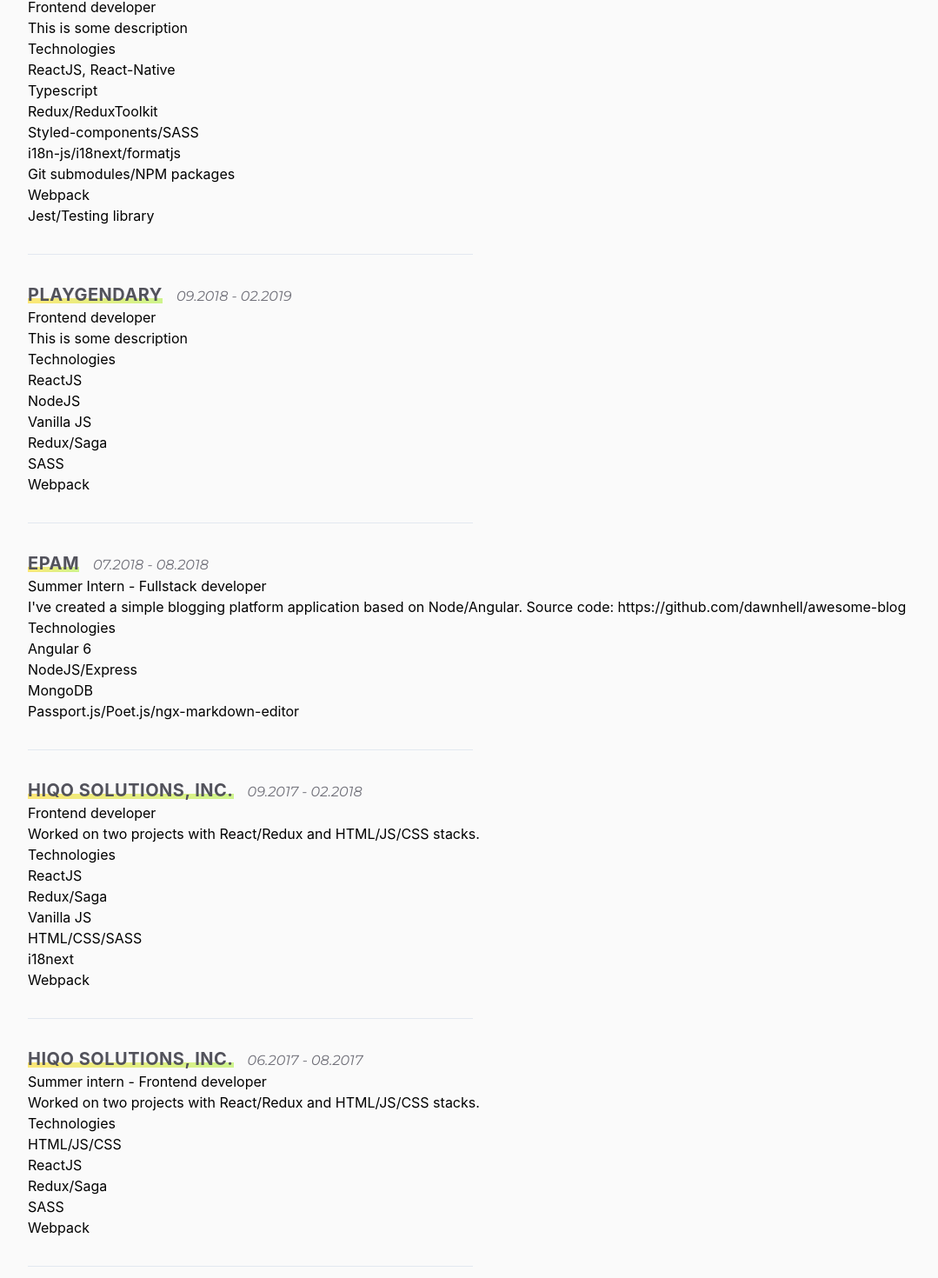
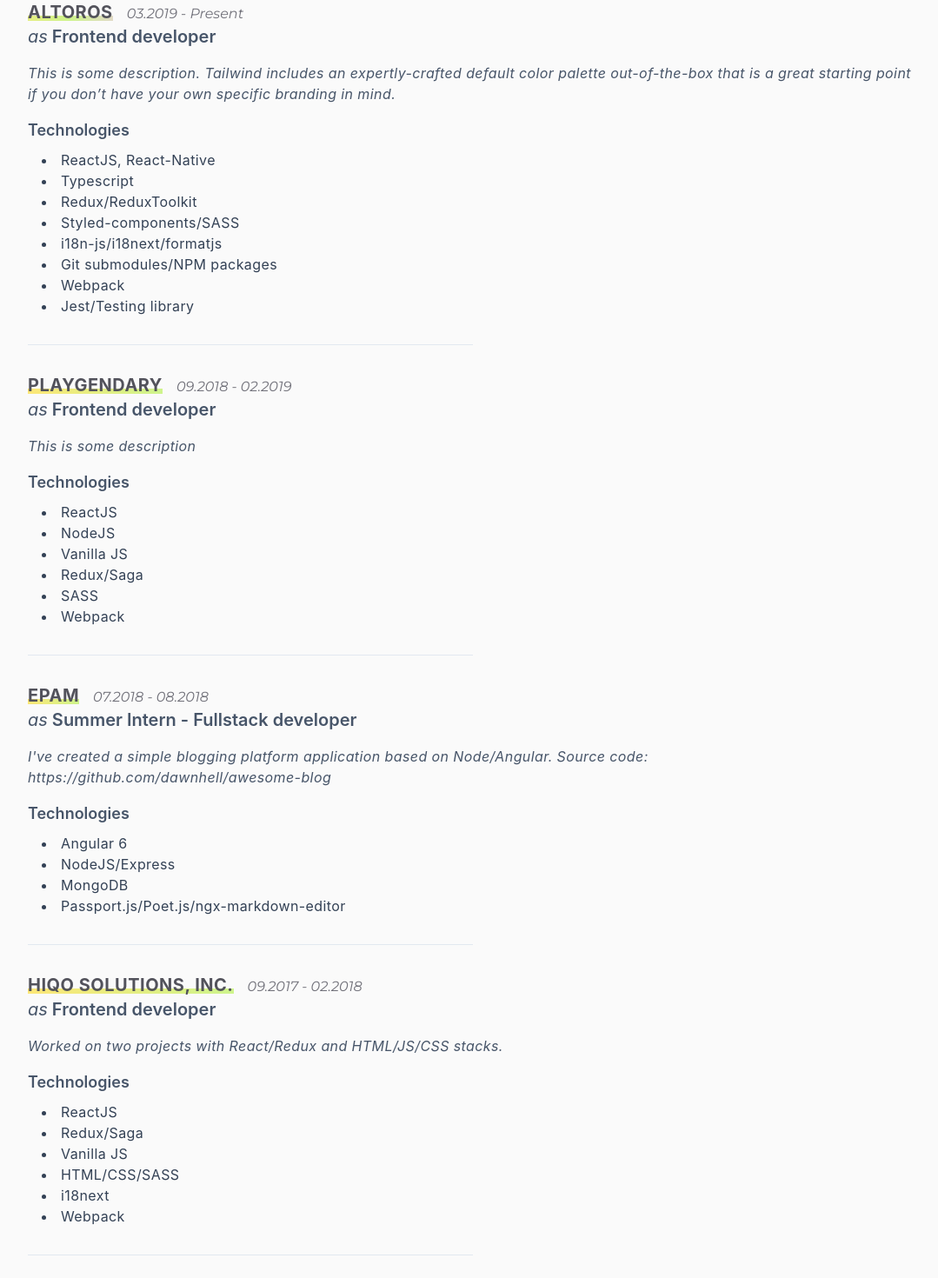
Before and after one commit to dawnhell/wlad.me, a Next.js app: page / in a window 1280 px wide. Shown: the part 574-2044 px from the top of the page at 87% size, without its empty margins (96-1175 px from the left). Built offline with nearby package versions, Linux system fonts and the light colour scheme; no server answers.

Commit message:
Style About, add GA

```diff
--- a/components/about.tsx
+++ b/components/about.tsx
@@ -3,7 +3,7 @@
 const About: FC = () => {
   return (
     <div className="pt-16 border-t border-t-slate-200">
-      <h2 className="text-2xl font-bold font-['Roboto Slab'] text-neutral-600 mb-2 tracking-wide">Work Experience</h2>
+      <h2 className="text-2xl font-bold font-['Roboto Slab'] text-slate-700 mb-2 tracking-wide">Work Experience</h2>
 
       <div className="mt-4 mb-8">
         <div className="flex justify-start items-baseline">
@@ -32,24 +32,26 @@
           <span className="text-base font-['Montserrat'] italic text-zinc-500">03.2019 - Present</span>
         </div>
 
-        <h3>Frontend developer</h3>
+        <h3 className="text-xl text-slate-600 font-['Roboto Slab'] font-semibold mb-4"><span className="font-normal italic">as</span> Frontend developer</h3>
 
-        <p>
-          This is some description
+        <p className="mb-4 text-base text-slate-600 font-['Roboto Slab'] tracking-wide italic">
+          This is some description. Tailwind includes an expertly-crafted default color
+          palette out-of-the-box that is a great starting point if you don’t
+          have your own specific branding in mind.
         </p>
 
         <div>
-          <h4>Technologies</h4>
+          <h4 className="text-lg text-slate-600 font-['Roboto Slab'] font-semibold mb-2">Technologies</h4>
 
-          <ul>
-            <li>ReactJS, React-Native</li>
-            <li>Typescript</li>
-            <li>Redux/ReduxToolkit</li>
-            <li>Styled-components/SASS</li>
-            <li>i18n-js/i18next/formatjs</li>
-            <li>Git submodules/NPM packages</li>
-            <li>Webpack</li>
-            <li>Jest/Testing library</li>
+          <ul className="list-disc list-inside pl-4">
+            <li className="text-base text-slate-700 font-['Roboto Slab'] tracking-wide">ReactJS, React-Native</li>
+            <li className="text-base text-slate-700 font-['Roboto Slab'] tracking-wide">Typescript</li>
+            <li className="text-base text-slate-700 font-['Roboto Slab'] tracking-wide">Redux/ReduxToolkit</li>
+            <li className="text-base text-slate-700 font-['Roboto Slab'] tracking-wide">Styled-components/SASS</li>
+            <li className="text-base text-slate-700 font-['Roboto Slab'] tracking-wide">i18n-js/i18next/formatjs</li>
+            <li className="text-base text-slate-700 font-['Roboto Slab'] tracking-wide">Git submodules/NPM packages</li>
+            <li className="text-base text-slate-700 font-['Roboto Slab'] tracking-wide">Webpack</li>
+            <li className="text-base text-slate-700 font-['Roboto Slab'] tracking-wide">Jest/Testing library</li>
           </ul>
         </div>
 
@@ -83,22 +85,22 @@
           <span className="text-base font-['Montserrat'] italic text-zinc-500">09.2018 - 02.2019</span>
         </div>
 
-        <h3>Frontend developer</h3>
+        <h3 className="text-xl text-slate-600 font-['Roboto Slab'] font-semibold mb-4"><span className="font-normal italic">as</span> Frontend developer</h3>
 
-        <p>
+        <p className="mb-4 text-base text-slate-600 font-['Roboto Slab'] tracking-wide italic">
           This is some description
         </p>
 
         <div>
-          <h4>Technologies</h4>
+          <h4 className="text-lg text-slate-600 font-['Roboto Slab'] font-semibold mb-2">Technologies</h4>
 
-          <ul>
-            <li>ReactJS</li>
-            <li>NodeJS</li>
-            <li>Vanilla JS</li>
-            <li>Redux/Saga</li>
-            <li>SASS</li>
-            <li>Webpack</li>
+          <ul className="list-disc list-inside pl-4">
+            <li className="text-base text-slate-700 font-['Roboto Slab'] tracking-wide">ReactJS</li>
+            <li className="text-base text-slate-700 font-['Roboto Slab'] tracking-wide">NodeJS</li>
+            <li className="text-base text-slate-700 font-['Roboto Slab'] tracking-wide">Vanilla JS</li>
+            <li className="text-base text-slate-700 font-['Roboto Slab'] tracking-wide">Redux/Saga</li>
+            <li className="text-base text-slate-700 font-['Roboto Slab'] tracking-wide">SASS</li>
+            <li className="text-base text-slate-700 font-['Roboto Slab'] tracking-wide">Webpack</li>
           </ul>
         </div>
 
@@ -132,21 +134,21 @@
           <span className="text-base font-['Montserrat'] italic text-zinc-500">07.2018 - 08.2018</span>
         </div>
 
-        <h3>Summer Intern - Fullstack developer</h3>
+        <h3 className="text-xl text-slate-600 font-['Roboto Slab'] font-semibold mb-4"><span className="font-normal italic">as</span> Summer Intern - Fullstack developer</h3>
 
-        <p>
+        <p className="mb-4 text-base text-slate-600 font-['Roboto Slab'] tracking-wide italic">
           I&apos;ve created a simple blogging platform application based on Node/Angular.
           Source code: https://github.com/dawnhell/awesome-blog
         </p>
 
         <div>
-          <h4>Technologies</h4>
+          <h4 className="text-lg text-slate-600 font-['Roboto Slab'] font-semibold mb-2">Technologies</h4>
 
-          <ul>
-            <li>Angular 6</li>
-            <li>NodeJS/Express</li>
-            <li>MongoDB</li>
-            <li>Passport.js/Poet.js/ngx-markdown-editor</li>
+          <ul className="list-disc list-inside pl-4">
+            <li className="text-base text-slate-700 font-['Roboto Slab'] tracking-wide">Angular 6</li>
+            <li className="text-base text-slate-700 font-['Roboto Slab'] tracking-wide">NodeJS/Express</li>
+            <li className="text-base text-slate-700 font-['Roboto Slab'] tracking-wide">MongoDB</li>
+            <li className="text-base text-slate-700 font-['Roboto Slab'] tracking-wide">Passport.js/Poet.js/ngx-markdown-editor</li>
           </ul>
         </div>
 
@@ -180,22 +182,22 @@
           <span className="text-base font-['Montserrat'] italic text-zinc-500">09.2017 - 02.2018</span>
         </div>
 
-        <h3>Frontend developer</h3>
+        <h3 className="text-xl text-slate-600 font-['Roboto Slab'] font-semibold mb-4"><span className="font-normal italic">as</span> Frontend developer</h3>
 
-        <p>
+        <p className="mb-4 text-base text-slate-600 font-['Roboto Slab'] tracking-wide italic">
           Worked on two projects with React/Redux and HTML/JS/CSS stacks.
         </p>
 
         <div>
-          <h4>Technologies</h4>
+          <h4 className="text-lg text-slate-600 font-['Roboto Slab'] font-semibold mb-2">Technologies</h4>
 
-          <ul>
-            <li>ReactJS</li>
-            <li>Redux/Saga</li>
-            <li>Vanilla JS</li>
-            <li>HTML/CSS/SASS</li>
-            <li>i18next</li>
-            <li>Webpack</li>
+          <ul className="list-disc list-inside pl-4">
+            <li className="text-base text-slate-700 font-['Roboto Slab'] tracking-wide">ReactJS</li>
+            <li className="text-base text-slate-700 font-['Roboto Slab'] tracking-wide">Redux/Saga</li>
+            <li className="text-base text-slate-700 font-['Roboto Slab'] tracking-wide">Vanilla JS</li>
+            <li className="text-base text-slate-700 font-['Roboto Slab'] tracking-wide">HTML/CSS/SASS</li>
+            <li className="text-base text-slate-700 font-['Roboto Slab'] tracking-wide">i18next</li>
+            <li className="text-base text-slate-700 font-['Roboto Slab'] tracking-wide">Webpack</li>
           </ul>
         </div>
 
@@ -229,25 +231,23 @@
           <span className="text-base font-['Montserrat'] italic text-zinc-500">06.2017 - 08.2017</span>
         </div>
 
-        <h3>Summer intern - Frontend developer</h3>
+        <h3 className="text-xl text-slate-600 font-['Roboto Slab'] font-semibold mb-4"><span className="font-normal italic">as</span> Summer intern - Frontend developer</h3>
 
-        <p>
+        <p className="mb-4 text-base text-slate-600 font-['Roboto Slab'] tracking-wide italic">
           Worked on two projects with React/Redux and HTML/JS/CSS stacks.
         </p>
 
         <div>
-          <h4>Technologies</h4>
+          <h4 className="text-lg text-slate-600 font-['Roboto Slab'] font-semibold mb-2">Technologies</h4>
 
-          <ul>
-            <li>HTML/JS/CSS</li>
-            <li>ReactJS</li>
-            <li>Redux/Saga</li>
-            <li>SASS</li>
-            <li>Webpack</li>
+          <ul className="list-disc list-inside pl-4">
+            <li className="text-base text-slate-700 font-['Roboto Slab'] tracking-wide">HTML/JS/CSS</li>
+            <li className="text-base text-slate-700 font-['Roboto Slab'] tracking-wide">ReactJS</li>
+            <li className="text-base text-slate-700 font-['Roboto Slab'] tracking-wide">Redux/Saga</li>
+            <li className="text-base text-slate-700 font-['Roboto Slab'] tracking-wide">SASS</li>
+            <li className="text-base text-slate-700 font-['Roboto Slab'] tracking-wide">Webpack</li>
           </ul>
         </div>
-
-        <div className="w-1/2 h-px bg-slate-200 mt-8" />
       </div>
 
       <style jsx>{`
--- a/components/layout/index.tsx
+++ b/components/layout/index.tsx
@@ -1,7 +1,6 @@
 import Head from 'next/head'
 import React, { ReactElement } from 'react';
 
-import Footer from '../footer';
 import Header from '../header';
 
 interface ILayout {
--- a/pages/_app.tsx
+++ b/pages/_app.tsx
@@ -1,3 +1,4 @@
+import Script from 'next/script'
 import type { ReactElement, ReactNode } from 'react'
 import type { NextPage } from 'next'
 import type { AppProps } from 'next/app'
@@ -12,10 +13,31 @@
   Component: tNextPageWithLayout
 }
 
+const GA_TRACKING_ID = process.env.NEXT_PUBLIC_GA_ID
+
 function App({ Component, pageProps }: tAppPropsWithLayout) {
   const getLayout = Component.getLayout || ((page: ReactElement) => page)
 
-  return getLayout(<Component {...pageProps} />)
+  return (
+    <>
+      <Script
+        id="gtag-init"
+        strategy="afterInteractive"
+        dangerouslySetInnerHTML={{
+          __html: `
+              window.dataLayer = window.dataLayer || [];
+              function gtag(){dataLayer.push(arguments);}
+              gtag('js', new Date());
+              gtag('config', '${GA_TRACKING_ID}', {
+                page_path: window.location.pathname,
+              });
+            `,
+        }}
+      />
+
+      {getLayout(<Component {...pageProps} />)}
+    </>
+  )
 }
 
 export default App
--- a/pages/index.tsx
+++ b/pages/index.tsx
@@ -14,26 +14,29 @@
           Hey, I&apos;m Wlad
         </h1>
 
-        <p className="text-xl font-['Roboto Slab'] text-neutral-600">
+        <p className="text-xl font-['Roboto Slab'] text-slate-700">
           Front-End developer <i>and</i>
         </p>
 
-        <p className="text-xl font-['Roboto Slab'] text-neutral-600">
+        <p className="text-xl font-['Roboto Slab'] text-slate-700">
           coffee addict
         </p>
 
         <div className="w-1/4 h-px bg-slate-300 my-4" />
 
-        <p>Focused on results with exceptional quality. I create incredible UI interfaces with complicated behaviors</p>
+        <p className="text-lg font-['Roboto Slab'] text-slate-600 tracking-wide italic">
+          Focused on results with exceptional quality.
+          I create incredible UI interfaces with complicated behaviors
+        </p>
       </div>
 
-      <div className="flex flex-col justify-center">
+      <div className="flex flex-col justify-start">
         <Image
-          className="rounded-full object-cover w-28 h-28"
+          className="rounded-full object-cover w-32 h-32"
           src={avatar}
           alt="That's me!"
-          width={140}
-          height={140}
+          width={160}
+          height={160}
         />
       </div>
     </div>
```
Also changed, not shown: 1 other file (tests, documents, lock files or other folders).
